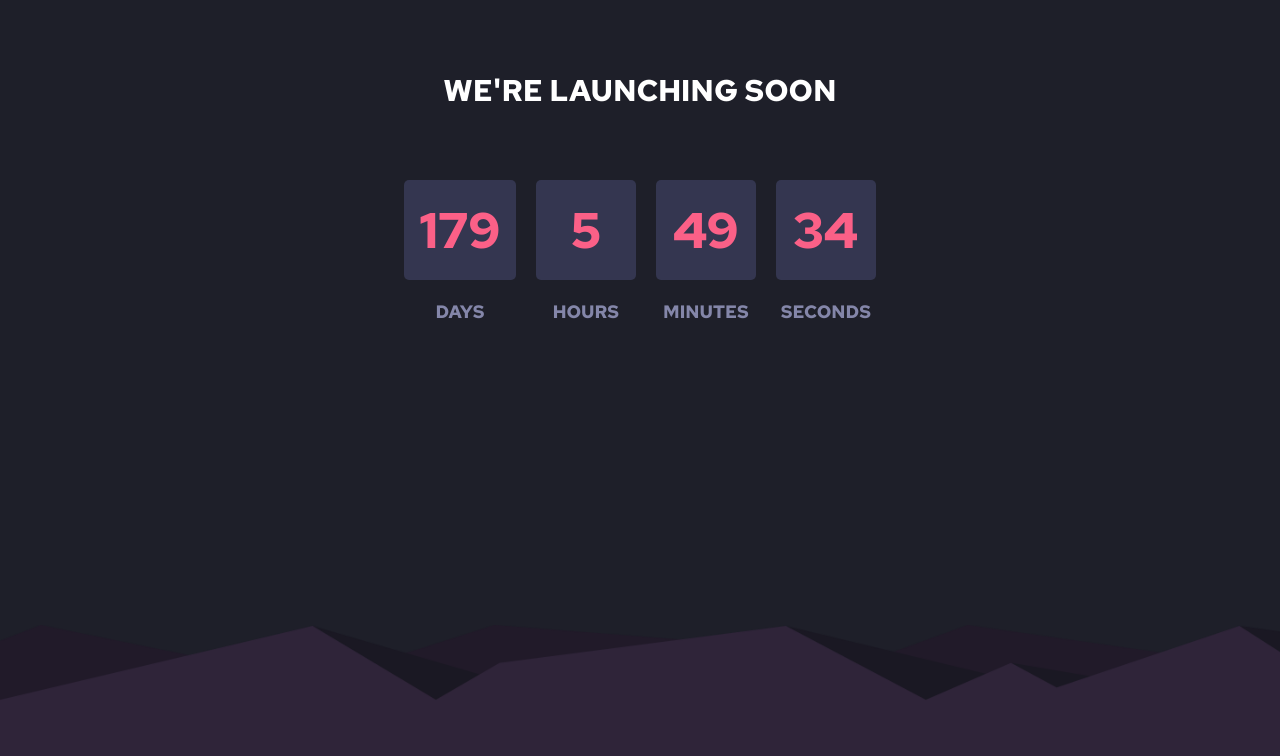
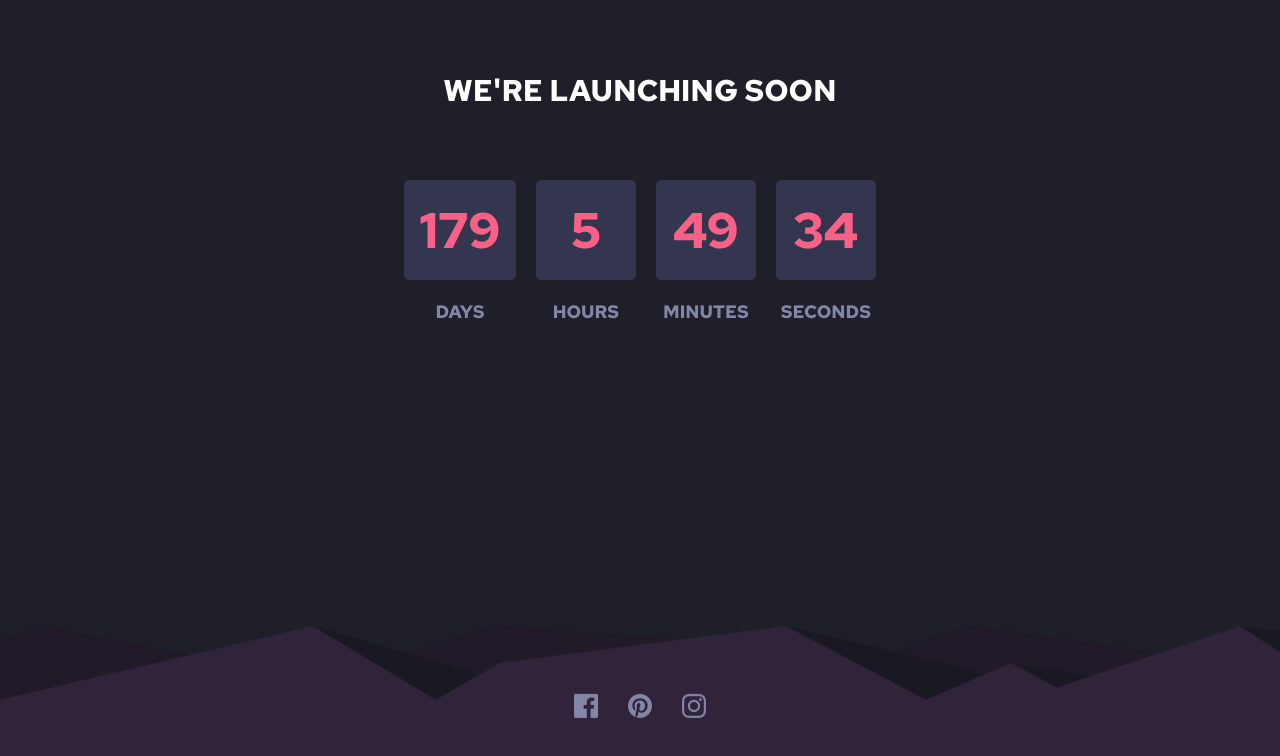
Before and after one commit to kartardeveloper/Launch-Countdown-Timer, a plain HTML site: page index.html in a window 1280 px wide. Drawn offline with Linux system fonts and the light colour scheme.

Commit message:
add social icons

```diff
--- a/assets/css/style.css
+++ b/assets/css/style.css
@@ -85,6 +85,21 @@ section::after {
   display: none;
 }
 
+.social-icons__list {
+  list-style: none;
+  display: flex;
+  align-items: center;
+  justify-content: center;
+  gap: 30px;
+}
+
+.social-icons__wrapper {
+  position: absolute;
+  top: 90%;
+  left: 50%;
+  transform: translate(-50%, -90%);
+}
+
 @media screen and (max-width: 576px) {
   section {
     padding: 0 10px;
--- a/index.html
+++ b/index.html
@@ -37,6 +37,25 @@
           <span class="box-title">Seconds</span>
         </div>
       </div>
+      <div class="social-icons__wrapper">
+        <ul class="social-icons__list">
+          <li class="social-icons__list-item">
+            <a href="#" class="social-icons__link">
+              <img src="./assets/images/icon-facebook.png" alt="" class="social-icons__image">
+            </a>
+          </li>
+          <li class="social-icons__list-item">
+            <a href="#" class="social-icons__link">
+              <img src="./assets/images/icon-pinterest.png" alt="" class="social-icons__image">
+            </a>
+          </li>
+          <li class="social-icons__list-item">
+            <a href="#" class="social-icons__link">
+              <img src="./assets/images/icon-instagram.png" alt="" class="social-icons__image">
+            </a>
+          </li>
+        </ul>
+      </div>
     </section>
   </body>
 </html>
```
